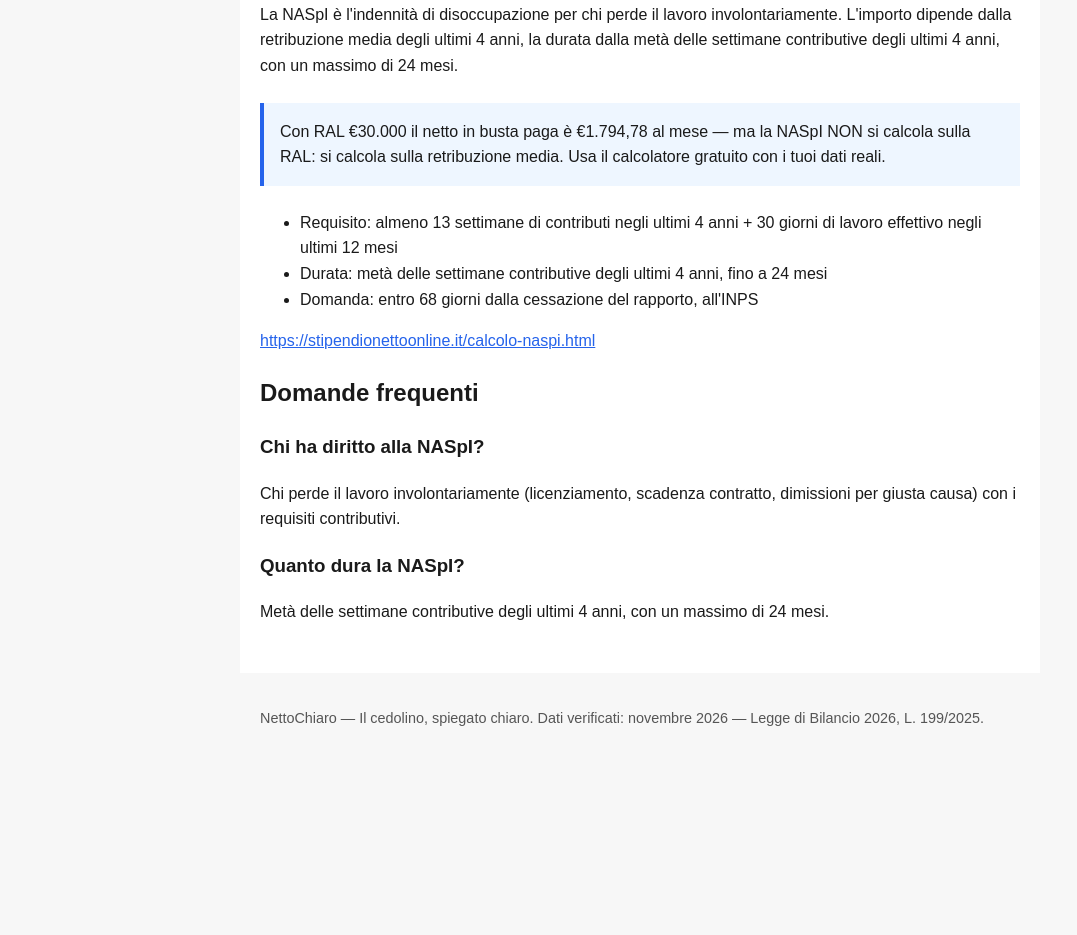
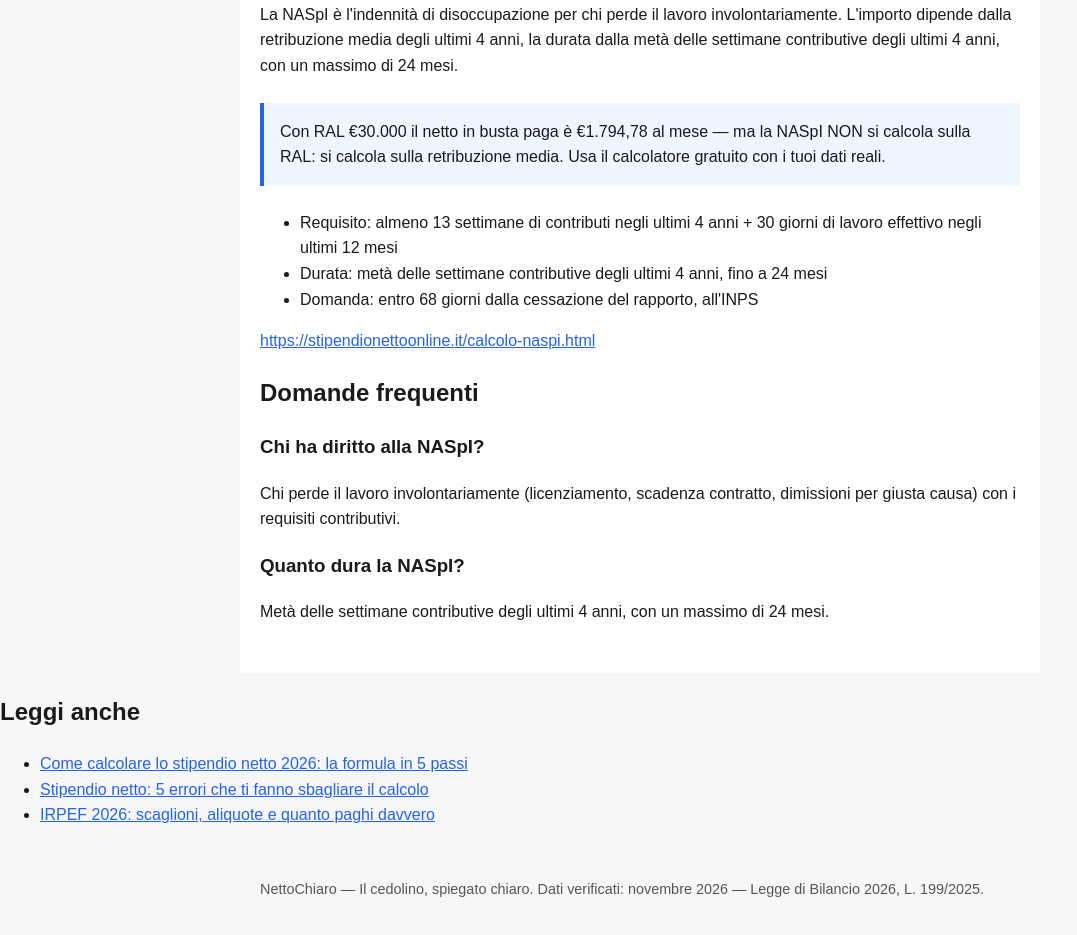
Before and after one commit to nettochiaro/calcolo-naspi-2026, a plain HTML site: page index.html in a window 1280 px wide. Shown: the part 153-1088 px from the top of the page, without its empty margins (0-1077 px from the left). Before the commit the page ends 918 px from the top, so only its background shows below. Drawn offline with Linux system fonts and the light colour scheme.

Commit message:
Add Leggi anche section with 3 related articles

```diff
--- a/index.html
+++ b/index.html
@@ -56,6 +56,14 @@ a { color: #2563eb; }
 <p>Metà delle settimane contributive degli ultimi 4 anni, con un massimo di 24 mesi.</p>
 </section>
 </main>
+<section>
+<h2>Leggi anche</h2>
+<ul>
+<li><a href="https://dev.to/nettochiaro_contatti_80d0/come-calcolare-lo-stipendio-netto-2026-la-formula-in-5-passi-con-esempio-ral-eu30000-le9">Come calcolare lo stipendio netto 2026: la formula in 5 passi</a></li>
+<li><a href="https://medium.com/@nettochiaro.contatti/stipendio-netto-5-errori-che-ti-fanno-sbagliare-il-calcolo-e-come-evitarli-c2a0b000b58b">Stipendio netto: 5 errori che ti fanno sbagliare il calcolo</a></li>
+<li><a href="https://telegra.ph/IRPEF-2026-scaglioni-aliquote-e-quanto-paghi-davvero-11-19">IRPEF 2026: scaglioni, aliquote e quanto paghi davvero</a></li>
+</ul>
+</section>
 <footer>
 <p>NettoChiaro — Il cedolino, spiegato chiaro. Dati verificati: novembre 2026 — Legge di Bilancio 2026, L. 199/2025.</p>
 </footer>
```
